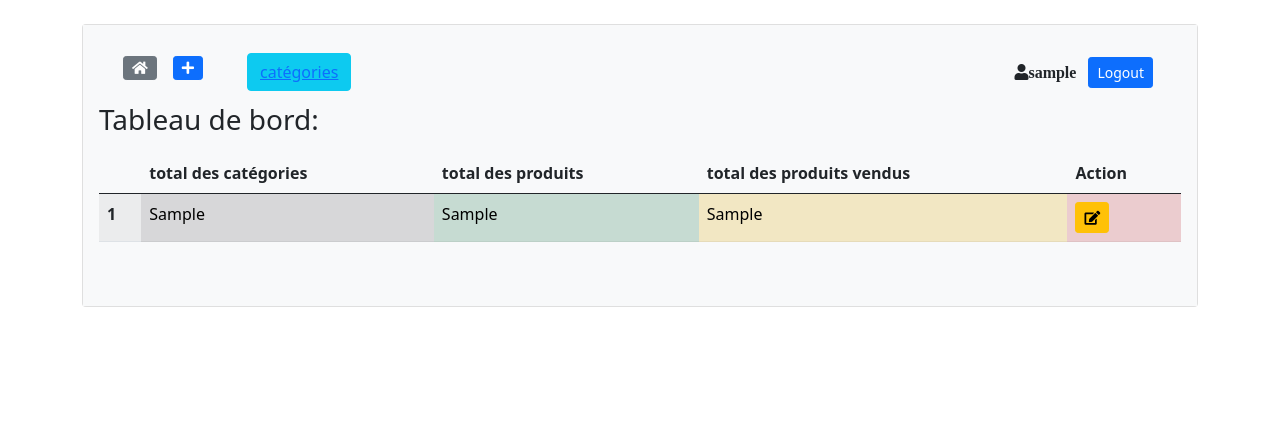
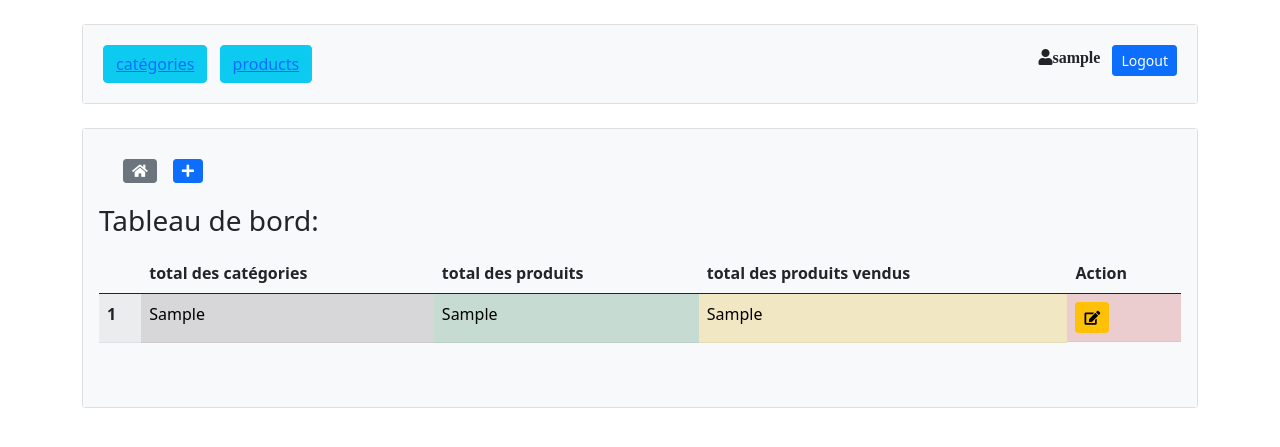
Before and after one commit to mostaphaelarfaoui/Gestion-des-produits-php-oop-mvc-, a PHP site: page /mvcc/ in a window 1280 px wide. Shown: the top 447 px of the page. Run offline with PHP 8.4, Linux system fonts and the light colour scheme; the visitor is signed in with stand-in values (Sample User, id 1); tables that the repository leaves empty or names only in its code hold one stand-in row (values such as "Sample post").

Commit message:
change style

```diff
--- a/views/hooome1.php
+++ b/views/hooome1.php
@@ -12,6 +12,47 @@ $employes = $data->getAllCategories();
         <div class="col -md-10 mx-auto">
 
             <?php include('./views/includes/alerts.php'); ?>
+
+            <div class="card">
+                <div class=" card-body bg-light d-flex justify-content-between ">
+                    <div>
+                        <button class=" m-1 btn btn-info text-decoration-none">
+                            <a href="<?php echo 'https://localhost/mvcc/categorie' ?>" type="button">catégories
+                            </a>
+                        </button>
+                        <button class="m-1 btn btn-info">
+                            <a href="<?php echo 'https://localhost/mvcc/product' ?>" type="button">products
+                            </a>
+                        </button>
+                    </div>
+
+
+                    <!-- <button type="button" class="btn btn-secondary">Secondary</button> -->
+                    <!-- <button type="button" class="btn btn-success">Success</button> -->
+                    <div class="d-flex">
+                        <div class="mt-1">
+                            <i class=" me-2 fas fa-user"><?php echo $_SESSION['username']; ?>
+                            </i>
+                        </div>
+                        <div>
+                            <a href="<?php echo 'https://localhost/mvcc/logout' ?>"
+                                class=" btn btn-sm btn-primary m-1">Logout
+                            </a>
+                        </div>
+                    </div>
+
+                </div>
+            </div>
+        </div>
+    </div>
+</div>
+
+
+
+<div class=" container">
+    <div class="row my-4">
+        <div class="col -md-10 mx-auto">
+
 
             <div class="card">
                 <div class=" card-body bg-light">
@@ -30,11 +71,11 @@ $employes = $data->getAllCategories();
                                             class="btn btn-sm btn-primary mr-2 mb-2 fas fa-plus"></i></a>
                                 </ul>
 
-                                <div class="container">
+                                <!-- <div class="container">
                                     <button class="m-1 btn btn-info"> <a
                                             href="<?php echo 'https://localhost/mvcc/categorie' ?>" type="button">
                                             catégories</a>
-                                        <!-- </button><button class="m-1 btn btn-info"> <a
+                                         </button><button class="m-1 btn btn-info"> <a
                                             href="<php echo 'https://localhost/mvcc/product' ?>" type="button">
                                             product</a>
                                     </button> -->
@@ -42,14 +83,14 @@ $employes = $data->getAllCategories();
                                 <!-- <button type="button" class="btn btn-success">Success</button> -->
                             </div>
 
-                                <i class=" me-2 fas fa-user"><?php echo $_SESSION['username']; ?>
+                            <!-- <i class=" me-2 fas fa-user"><?php echo $_SESSION['username']; ?>
                             </i>
 
                             <div>
                                 <a class="btn btn-sm btn-primary m-1" href="
                                     <?php echo 'https://localhost/mvcc/logout' ?>">Logout
                                 </a>
-                                </div>
+                            </div> -->
                         </div>
                     </nav>
 
@@ -72,8 +113,10 @@ $employes = $data->getAllCategories();
                                 <th scope=" row"><?php echo $employe['id'] ?></th>
                                 <td class="table-secondary">
                                     <?php echo $employe['categories'] ?></td>
-                                <td class="table-success"><?php echo $employe['produits'] ?></td>
-                                <td class="table-warning"><?php echo $employe['produits_vendus'] ?></td>
+                                <td class="table-success"><?php echo $employe['produits'] ?>
+                                </td>
+                                <td class="table-warning">
+                                    <?php echo $employe['produits_vendus'] ?></td>
 
                                 <td class="d-flex flex-row table-danger">
                                     <form class="mr-1" action="updatecateg" method="POST">
```
Also changed, not shown: views/categorie.php (+48 -7 lines). Lines whose indentation alone changed are shown as unchanged.
